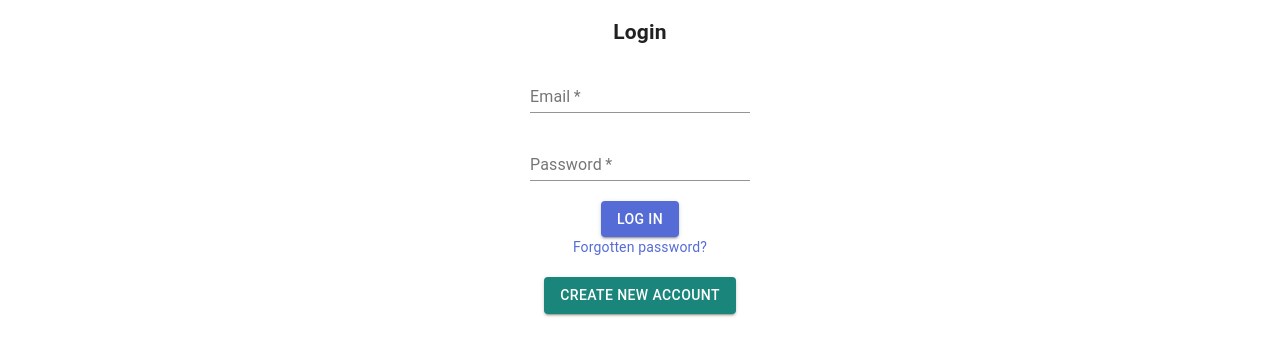
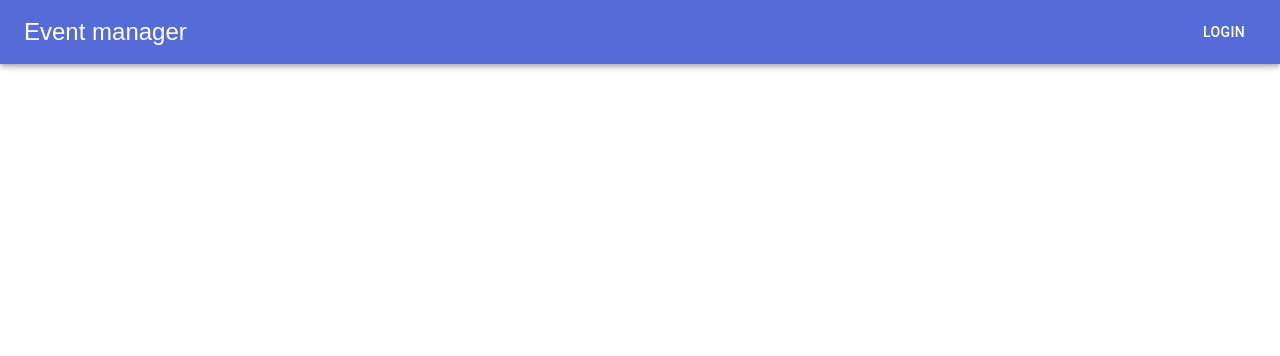
Before and after one commit to slavikyarkin/EventManager, a React (Create React App) app: page / in a window 1280 px wide. Shown: the top 356 px of the page. Built offline with nearby package versions, Linux system fonts and the light colour scheme; what typesafe-actions would draw is missing.

Commit message:
conditional-rendering

```diff
--- a/src/App.tsx
+++ b/src/App.tsx
@@ -31,8 +31,23 @@ const App = (props: Props) => {
     }
   });
 
-  if(!token) {
-    return <LoginContainer />
+  if (!token) {
+    return (
+      <>
+        <TopNavigationComponent />
+        <Switch>
+          <Route path="/login">
+            <LoginContainer />
+          </Route>
+          <Route path="/logup">
+            <LogupContainer />
+          </Route>
+          <Route path="/">
+            <div>HOME</div>
+          </Route>
+        </Switch>
+      </>
+    )
   }
 
   return (
@@ -52,7 +67,6 @@ const App = (props: Props) => {
           <div>SHOW EVENT</div>
         </Route>
         <Route path="/company/new">
-
           <CompanyCreateContainer />
         </Route>
         <Route path="/company/:companyId" component={CompanyContainer} >
```
